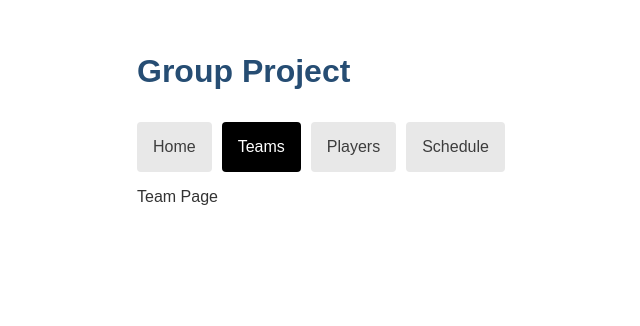
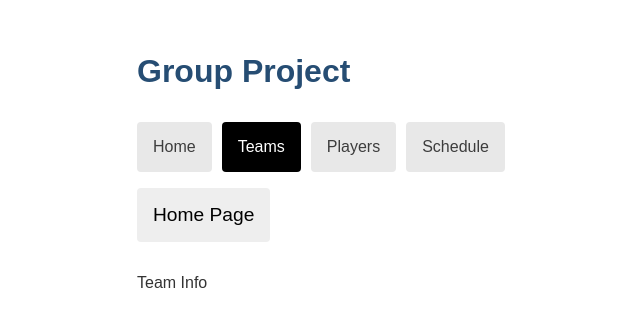
Before and after one commit to victormatsyshen/ISIT422-NFL-Stats, an Angular app: page /teams in a window 1280 px wide. Shown: the top 326 px of the page, without its empty margins (3-643 px from the left). Built offline with nearby package versions, Linux system fonts and the light colour scheme; no server answers.

Commit message:
Sprint 2 added team and player stats

```diff
--- a/src/app/teams/teams.component.html
+++ b/src/app/teams/teams.component.html
@@ -1,12 +1,20 @@
+<button onclick="window.location.href='/home'">Home Page</button>
+
 <p>
-    Team Page
+    Team Info
 </p>
 
 <!-- JavaScript Output -->
 <div class="teamDataOutput"></div>
 
 <!-- JavaScript Output -->
+<div class="teamStatsOutput"></div>
+
+<!-- JavaScript Output -->
 <div class="playerOutput"></div>
+
+<!-- JavaScript Output -->
+<div class="teamNewsOutput"></div>
 
 <!-- JavaScript -->
 <script src="teampage.js"></script>
```
